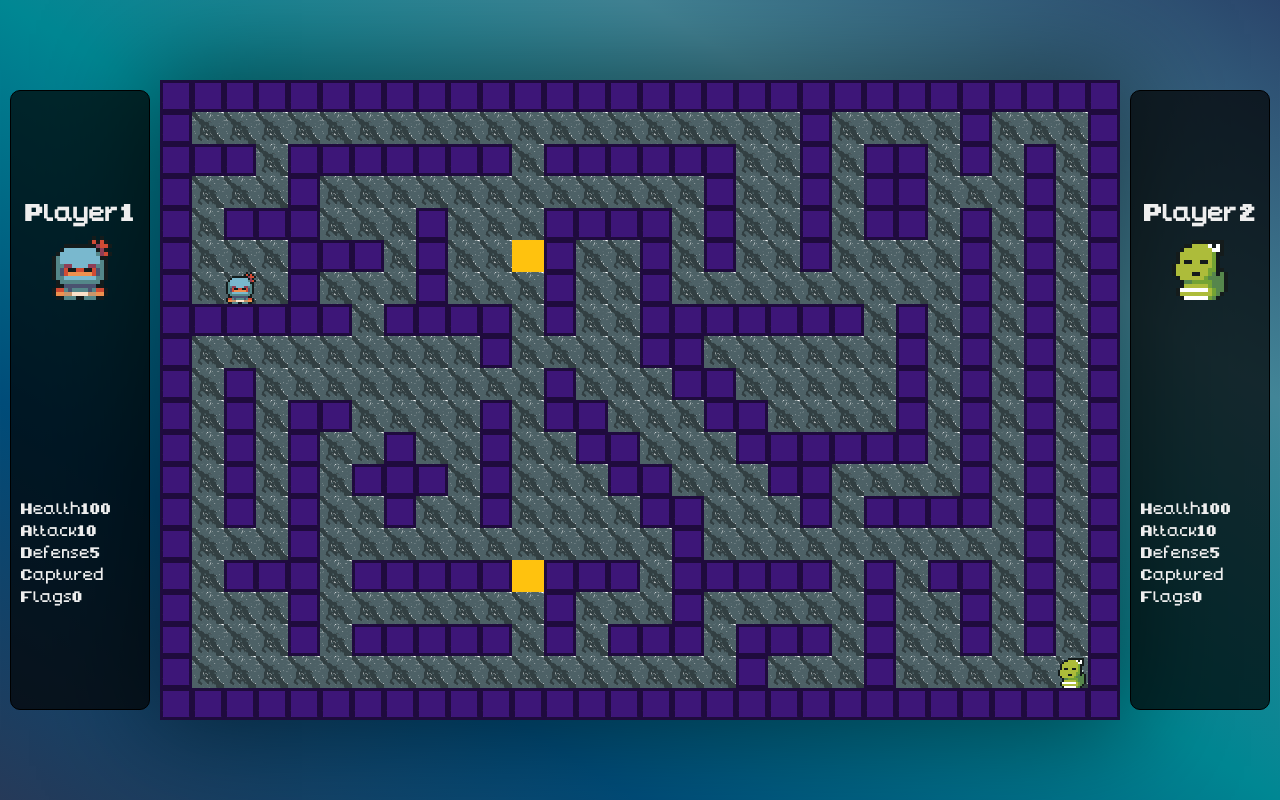
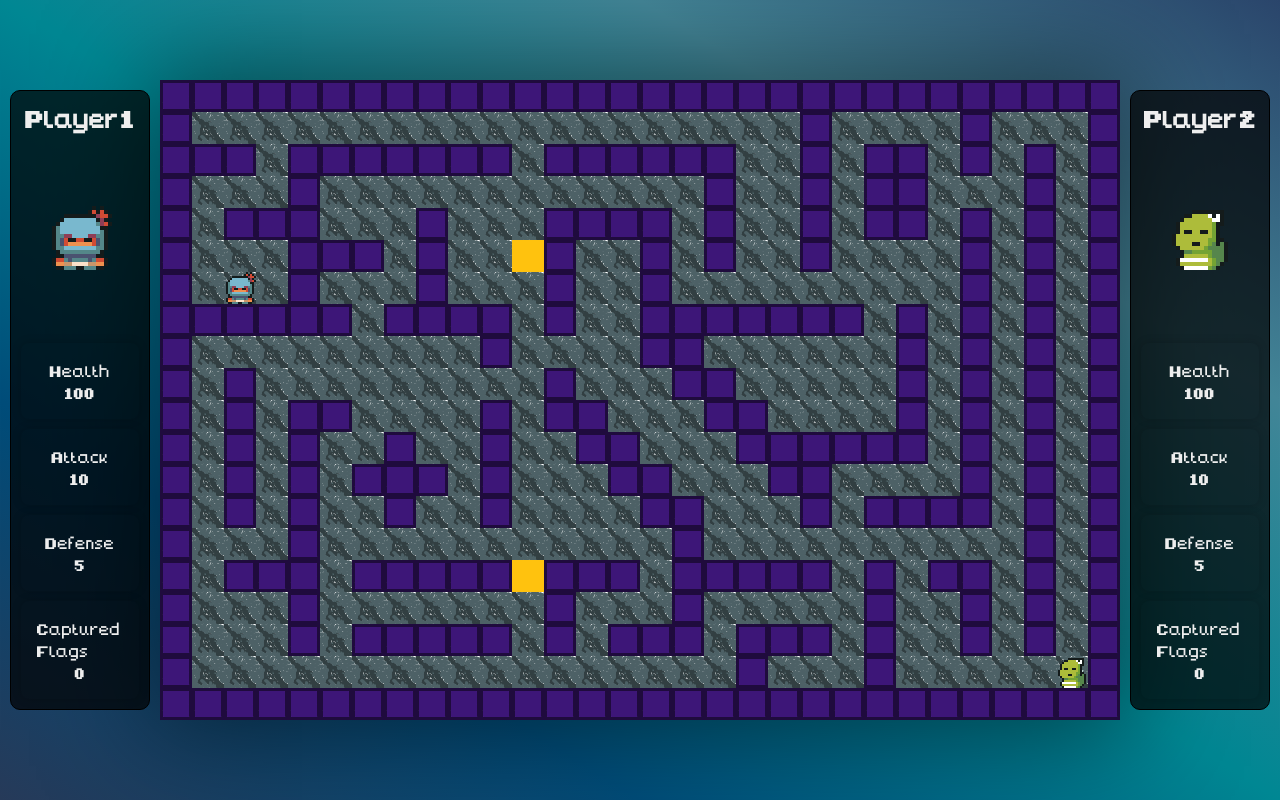
Before and after one commit to PortiESP/bits-of-battle, a React (Vite) app: page / in a window 1280 px wide. Both pictures are taken after a click on the button "Play". Built offline with nearby package versions, Linux system fonts and the light colour scheme.

Commit message:
added progress assets and improve gui

```diff
--- a/src/components/Stat.jsx
+++ b/src/components/Stat.jsx
@@ -1,3 +1,5 @@
+
+import "../styles/Stat.css"
 
 export default function Stat({ label, value }) {
     return (
--- a/src/styles/PlayerSideMenu.css
+++ b/src/styles/PlayerSideMenu.css
@@ -30,6 +30,7 @@
             height: 250px;
             display: flex;
             justify-content: center;
+            align-items: center;
 
             .sprite {
                 width: 64px;
@@ -41,5 +42,13 @@
                 }
             }
         }
+
+        .stats {
+            display: flex;
+            flex-direction: column;
+            align-items: center;
+            gap: 10px;
+            width: 100%;
+        }
     }
 }
--- /dev/null
+++ b/src/styles/Stat.css
@@ -0,0 +1,11 @@
+.stat {
+    height: 100%;
+    width: 100%;
+    display: flex;
+    flex-direction: column;
+    align-items: center;
+    justify-content: center;
+    padding: 1rem;
+    border-radius: 0.5rem;
+    box-shadow: 0 0 10px rgba(0, 0, 0, 0.2);
+}
```
Also changed, not shown: public/assets/menu_ui/progress-default.png (added), public/assets/menu_ui/progress-heart.png (added).
